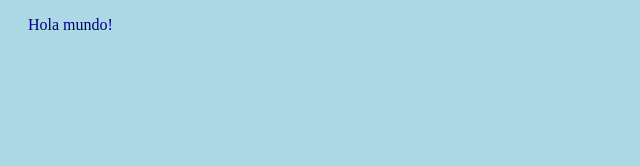
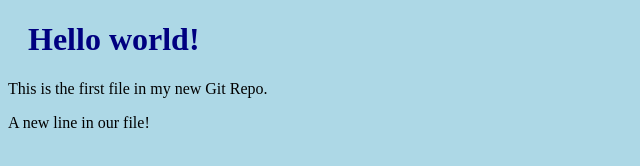
Before and after one commit to HarrysonBaquero/hello-world, a plain HTML site: page index.html in a window 1280 px wide. Shown: the whole page, without its empty margins (0-640 px from the left). Drawn offline with Linux system fonts and the light colour scheme.

Commit message:
Updated index.html with a new line

```diff
--- a/bluestyle.css
+++ b/bluestyle.css
@@ -2,7 +2,7 @@ body {
     background-color: lightblue;
     }
 
-    p {
+    h1 {
     color: navy;
     margin-left: 20px;
     }
--- a/index.html
+++ b/index.html
@@ -7,6 +7,8 @@
     <title>Document</title>
 </head>
 <body>
-    <p>Hola mundo!</p>
+    <h1>Hello world!</h1>
+    <p>This is the first file in my new Git Repo.</p>
+    <p>A new line in our file!</p>
 </body>
 </html>
```
